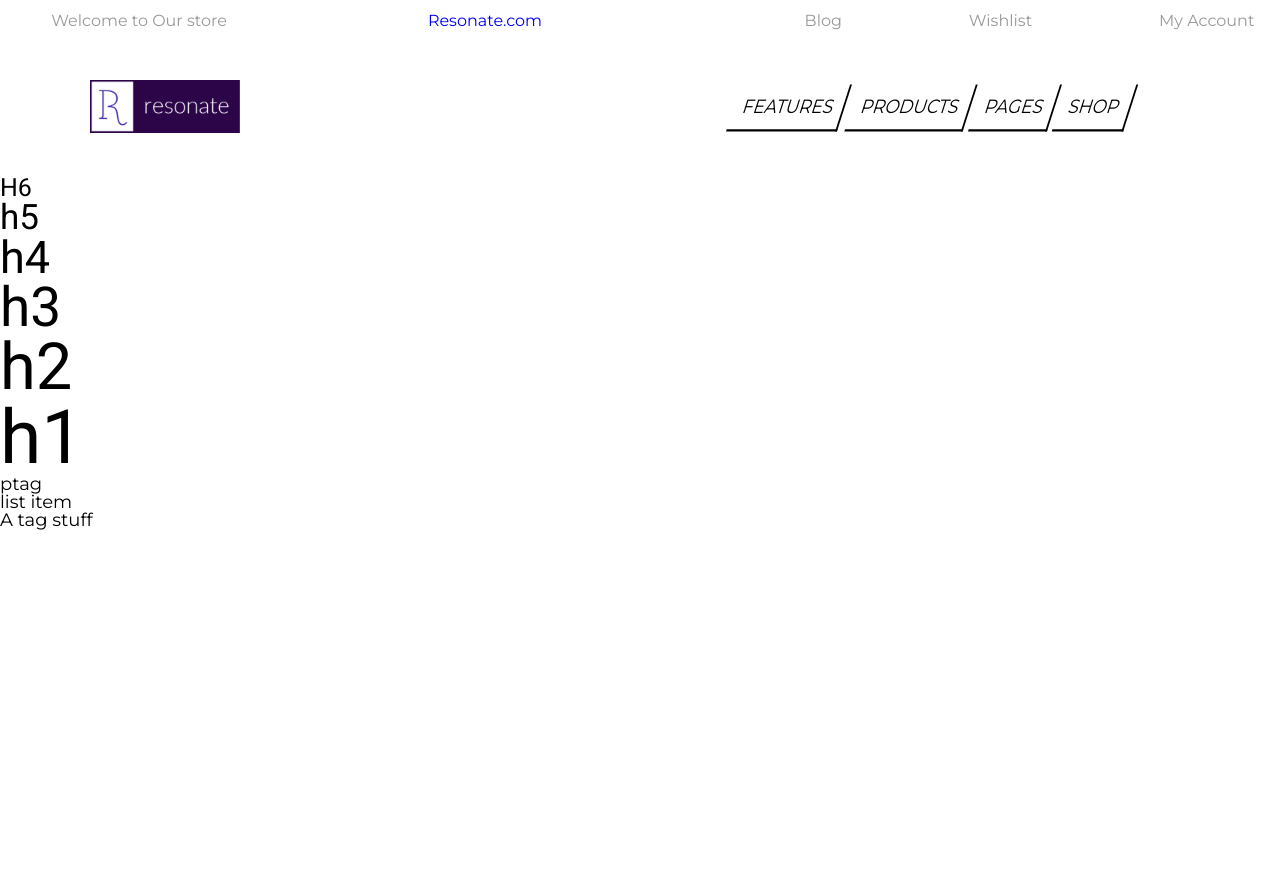
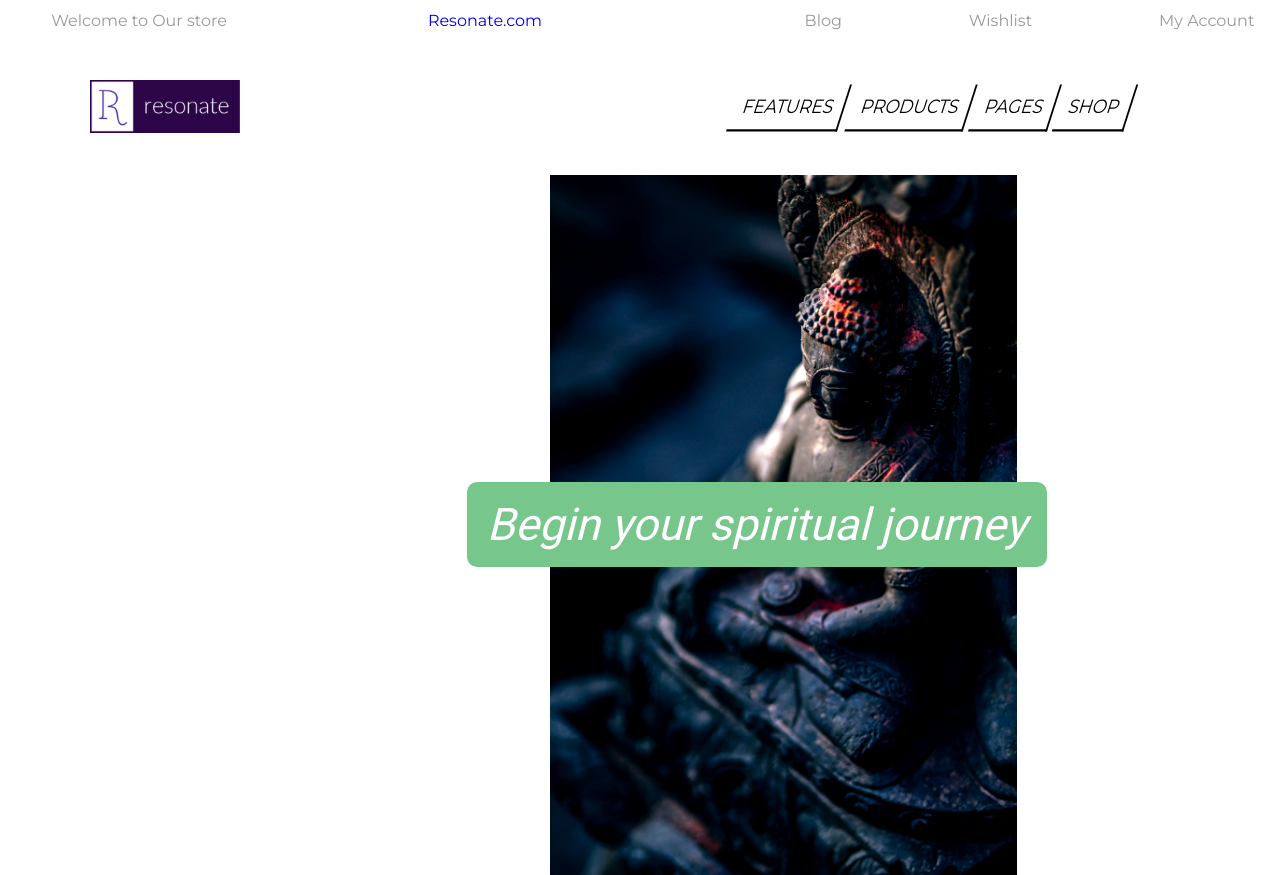
Before and after one commit to CLantigua2/resonate, a React (Create React App) app: page / in a window 1280 px wide. Shown: the top 875 px of the page. Before the commit the page ends 800 px from the top, so only its background shows below. Built offline with nearby package versions, Linux system fonts and the light colour scheme.

Commit message:
completed right side banner content

```diff
--- a/package.json
+++ b/package.json
@@ -8,6 +8,7 @@
     "axios": "^0.18.0",
     "react": "^16.8.6",
     "react-dom": "^16.8.6",
+    "react-reveal": "^1.2.2",
     "react-router": "^5.0.0",
     "react-router-dom": "^5.0.0",
     "react-scripts": "2.1.8"
--- a/src/App.js
+++ b/src/App.js
@@ -2,21 +2,14 @@ import React from 'react';
 import './App.css';
 import Wrapper from './views/Wrapper'
 import Nav from './views/Nav'
+import HomePage from './views/HomePage'
 
 const App = () => (
   <>
-  <Nav />
-  <Wrapper>
-  <h6>H6</h6>
-  <h5>h5</h5>
-  <h4>h4</h4>
-  <h3>h3</h3>
-  <h2>h2</h2>
-  <h1>h1</h1>
-  <p>ptag</p>
-  <li>list item</li>
-  <a>A tag stuff</a>
-  </Wrapper>
+    <Nav />
+    <Wrapper>
+      <HomePage />
+    </Wrapper>
   </>
 )
 
--- /dev/null
+++ b/src/components/banner/Banner.js
@@ -0,0 +1,22 @@
+import React from 'react'
+import styled from '@emotion/styled'
+import RightContent from './RightContent'
+
+const Banner = () => (
+    <Container>
+        <RightContent />
+
+
+    </Container>
+)
+
+export default Banner
+
+const Container = styled.div`
+    max-width: 1440px;
+    margin: 0 auto;
+    display: flex;
+    flex-direction: row;
+    justify-content: space-between;
+
+`
--- /dev/null
+++ b/src/components/banner/RightContent.js
@@ -0,0 +1,43 @@
+import React, { Suspense } from 'react'
+import styled from '@emotion/styled'
+import buddhastatue from '../../image/buddhastatue.jpg'
+import Fade from 'react-reveal/Fade'
+
+const RightContent = () => (
+    <Container>
+
+    <Suspense fallback={<p>Loading...</p>}>
+            <img src={buddhastatue} alt="Statue of buddha" />
+        </Suspense>
+        <Fade right>
+        <div className="text-one">
+            <h4>Begin your spiritual journey</h4>
+        </div>
+        </Fade>
+    </Container>
+)
+
+export default RightContent
+
+const Container = styled.div`
+    display: flex;
+    flex-direction: row;
+.text-one {
+        align-self: center;
+        z-index: 2;
+        border-radius: 10px;
+        color: #ffffff;
+        font-style: italic;
+        background: #77C68B;
+        padding: 20px 20px;
+        width: 100%;
+        text-align: center;
+        margin: 0;
+    }
+    img {
+        width: 50%;
+        height: 700px;
+        transform: translateX(550px);
+        filter: contrast(110%);
+        align-self: center;
+    }`
--- a/src/views/HomePage.js
+++ b/src/views/HomePage.js
@@ -1,9 +1,10 @@
 import React from 'react'
 import styled from '@emotion/styled'
+import Banner from '../components/banner/Banner'
 
 const HomePage = () => (
     <div>
-        <h1>Hell, I am the home page</h1>
+        <Banner />
     </div>
 )
 
```
Also changed, not shown: src/components/banner/LeftContent.js (added, +15 -0 lines), src/image/buddhastatue.jpg (added), 1 other file (tests, documents, lock files or other folders).
